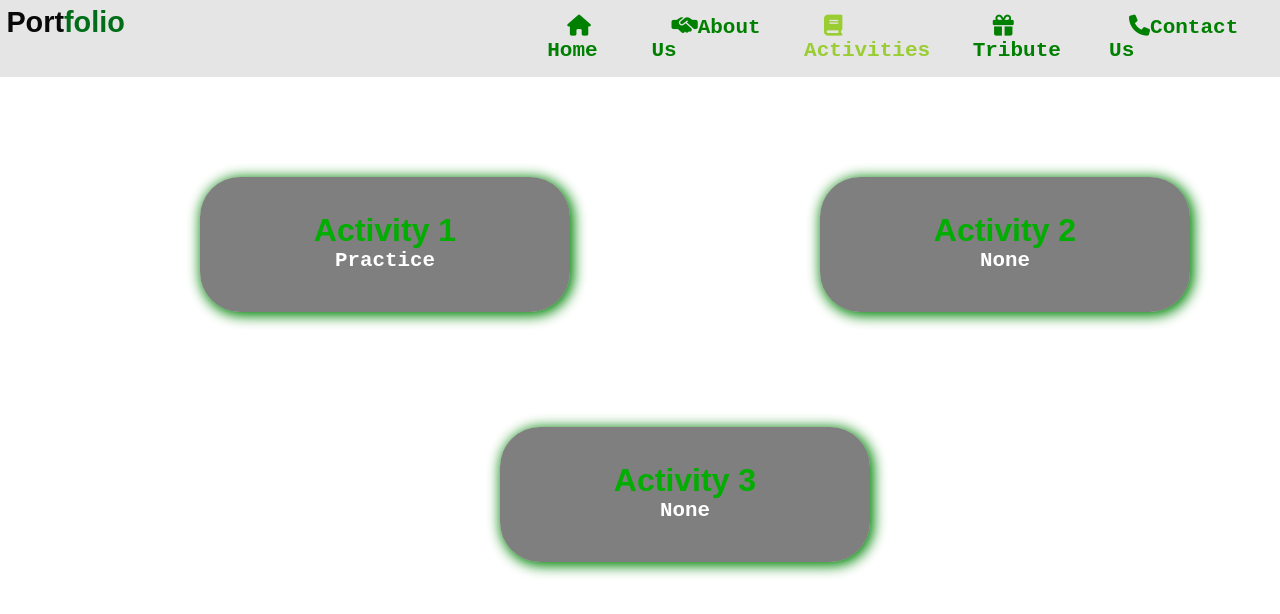
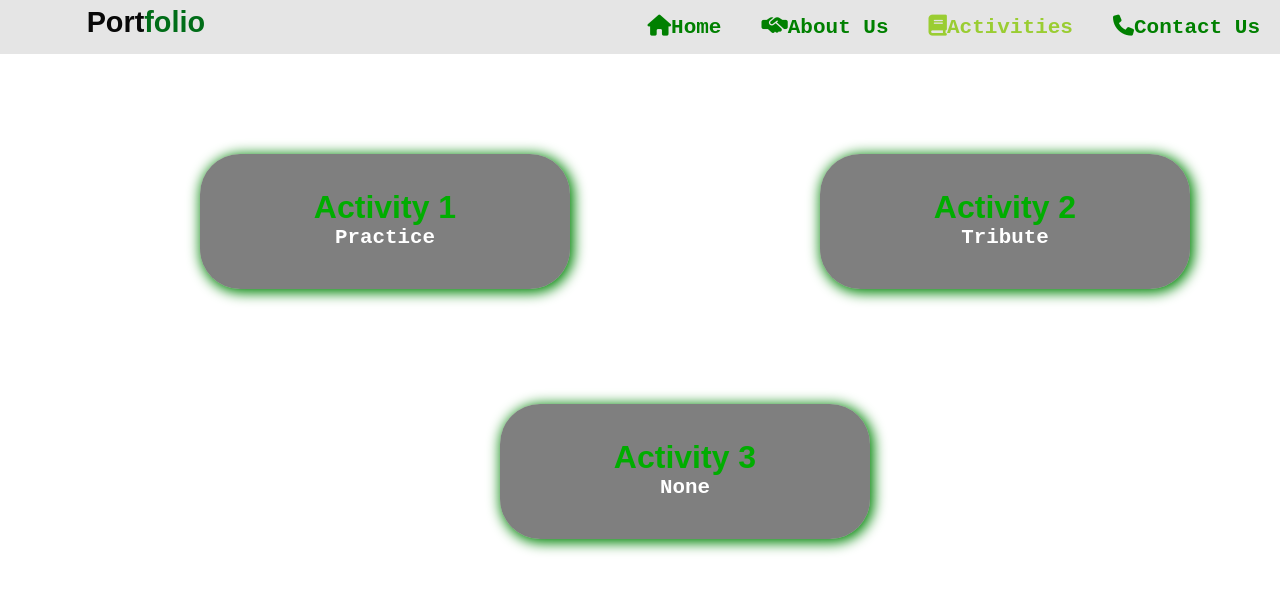
Before and after one commit to SuanKeinji/Index.github.io, a plain HTML site: page activity.html in a window 1280 px wide. Drawn offline with Linux system fonts and the light colour scheme.

Commit message:
Update activity.html

```diff
--- a/activity.html
+++ b/activity.html
@@ -16,7 +16,6 @@
                 <li><a class="content" href="index.html"><i class="fa-solid fa-house"></i>Home</a></li>
                 <li><a class="content" href="about.html"><i class="fa-solid fa-handshake-simple"></i>About Us</a></li>
                 <li class="active"><a class="content" href="activity.html"><i class="fa-solid fa-book"></i>Activities</a></li>
-                <li><a class="content" href="tribute.html"><i class="fa-solid fa-gift"></i>Tribute</a></li>
                 <li><a class="content" href="contact.html"><i class="fa-solid fa-phone"></i>Contact Us</a></li>
             </ul>
         </div>
@@ -29,9 +28,9 @@
     </div>
     <div class="card4">
         <ul>
-        <li><a class="activity" href="">Activity 2</a></li>
+        <li><a class="activity" href="tribute1.html">Activity 2</a></li>
         </ul>
-        <h1>None</h1>
+        <h1>Tribute</h1>
     </div>
     <div class="card5">
             <ul>
```
